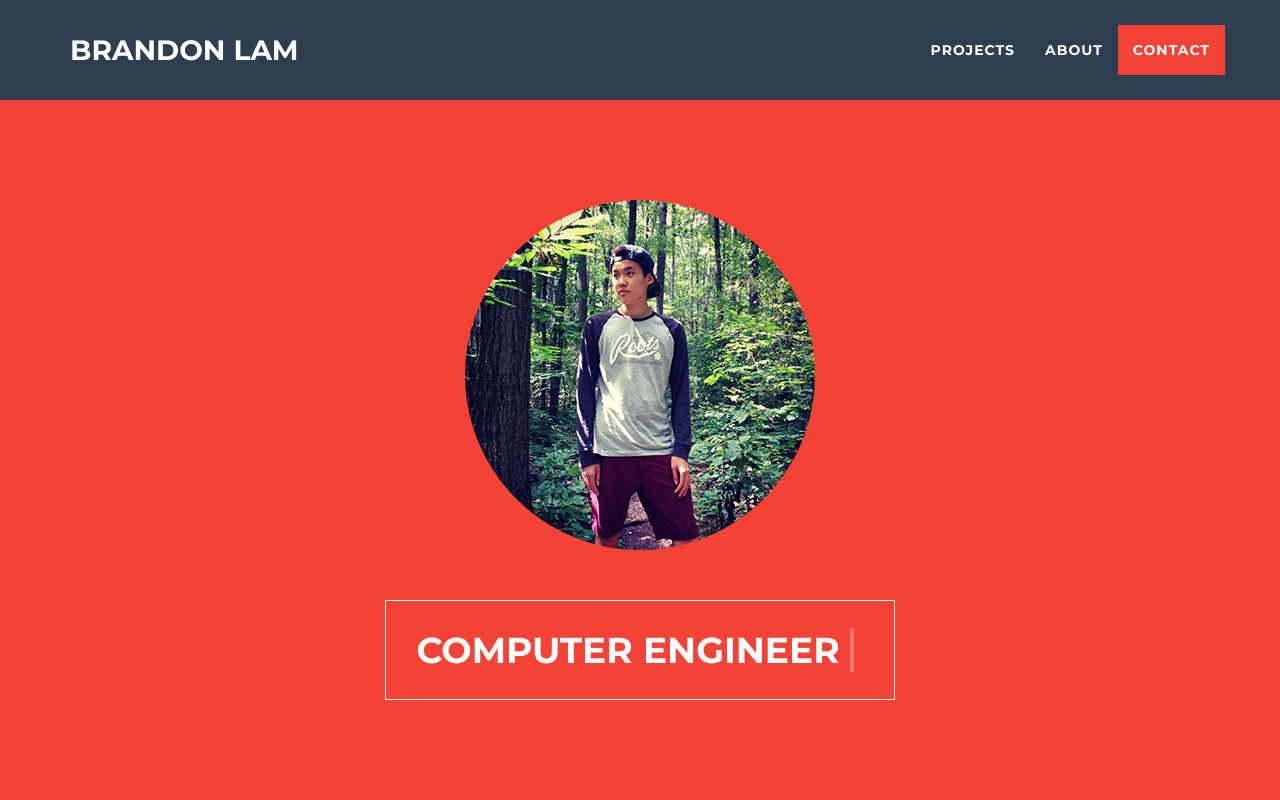
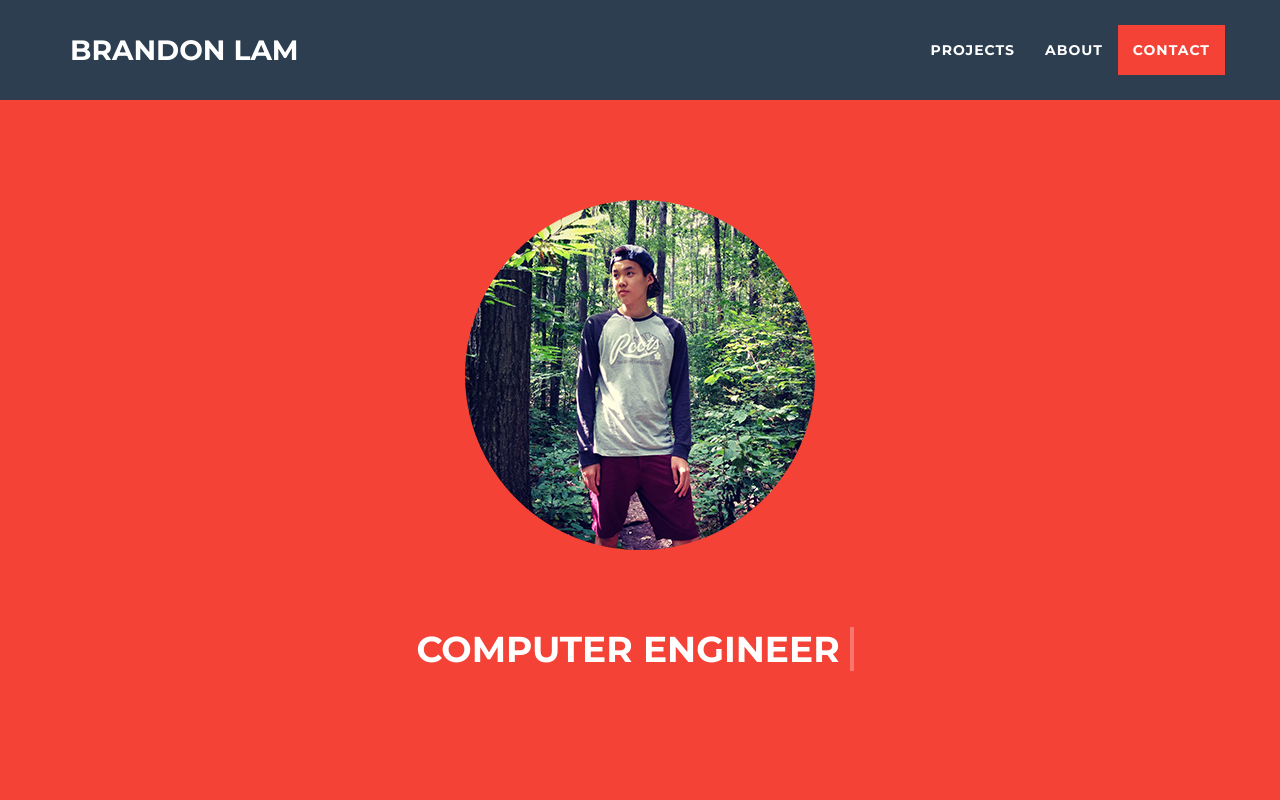
Before and after one commit to b-lam/b-lam.github.io, a website: page index.html in a window 1280 px wide. Shown: the top 800 px of the page. Drawn offline with nearby package versions, Linux system fonts and the light colour scheme.

Commit message:
Removed border and button

```diff
--- a/index.html
+++ b/index.html
@@ -75,10 +75,10 @@
             <div class="row">
                 <div class="col-lg-12">
                     <img class="img-responsive" src="img/profile-1.png" alt="">
-                        <div class="header-text btn">
-                            <h1><span id="head-title"></span></h1>
-                        </div>
-<!--                         <span class="skills">University of Waterloo - Computer Engineering</span>-->
+                    <div class="header-text">
+                        <h1><span id="head-title"></span></h1>
+                    </div>
+                    <!--<span class="skills">University of Waterloo - Computer Engineering</span>-->
                 </div>
             </div>
         </div>
--- a/less/freelancer.less
+++ b/less/freelancer.less
@@ -99,25 +99,19 @@ header {
 	}
 }
 
-.header-text.btn{
-	border: 1px solid #ffffff;
+.header-text {
+	border: 0px solid #ffffff;
 	border-radius: 0;
 	padding: 10px 30px;
 	height: 100px;
 	margin-top: 30px;
-}
-.header-text.btn:hover{
-	color: inherit;
-}
-.header-text.btn:focus,
-.header-text.btn:active:focus,
-.header-text.btn.active:focus,
-.header-text.btn.focus,
-.header-text.btn:active.focus,
-.header-text.btn.active.focus {
-	outline: thin dotted transparent;
-	outline: none;
-	outline-offset: -2px;
+	display: inline-block;
+	margin-bottom: 0;
+	font-weight: normal;
+	line-height: 1.42857143;
+	text-align: center;
+	white-space: nowrap;
+	vertical-align: middle;
 }
 .typed-cursor {
 	opacity: 1;
@@ -149,7 +143,7 @@ span.typed-cursor {
 }
 
 @media only screen and (max-width:608px){
-	.header-text.btn {
+	.header-text {
 		height: auto;
 		white-space: inherit;
 	}
```
Also changed, not shown: css/freelancer.css, css/freelancer.min.css.
